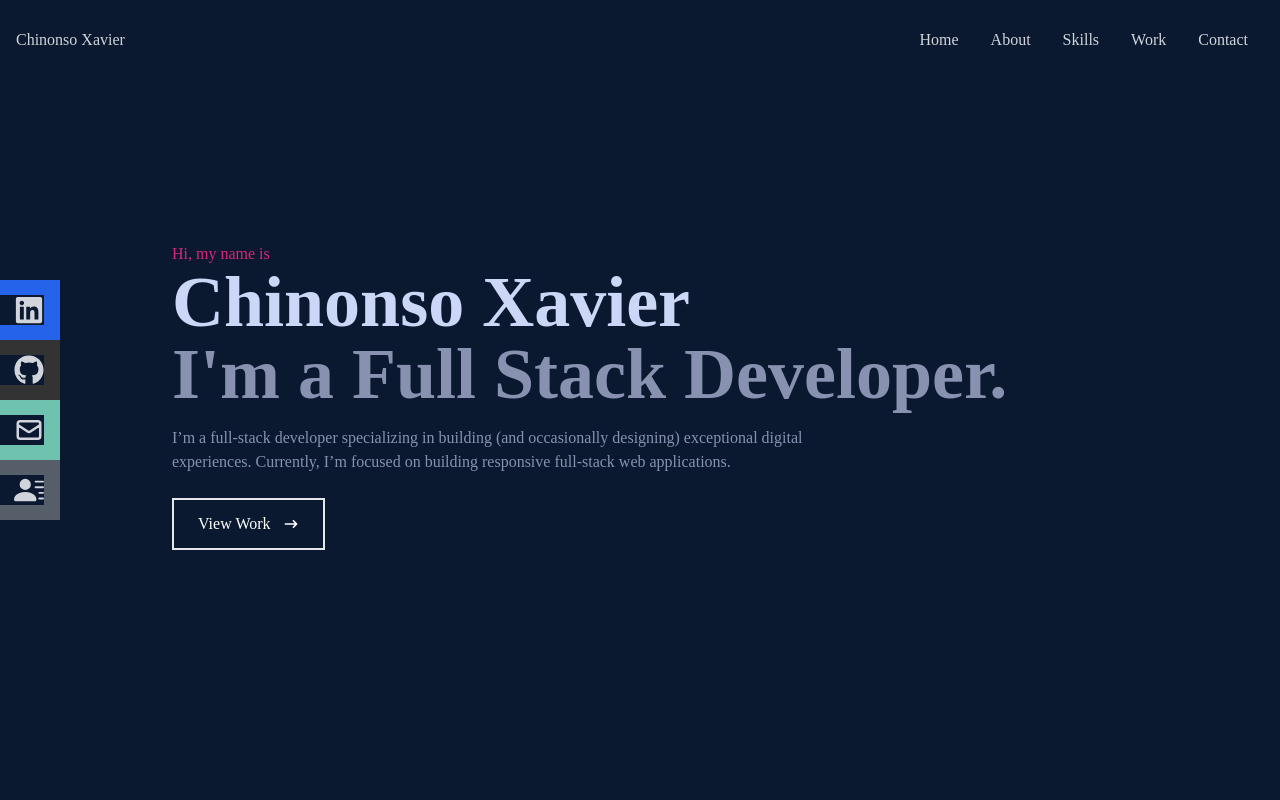
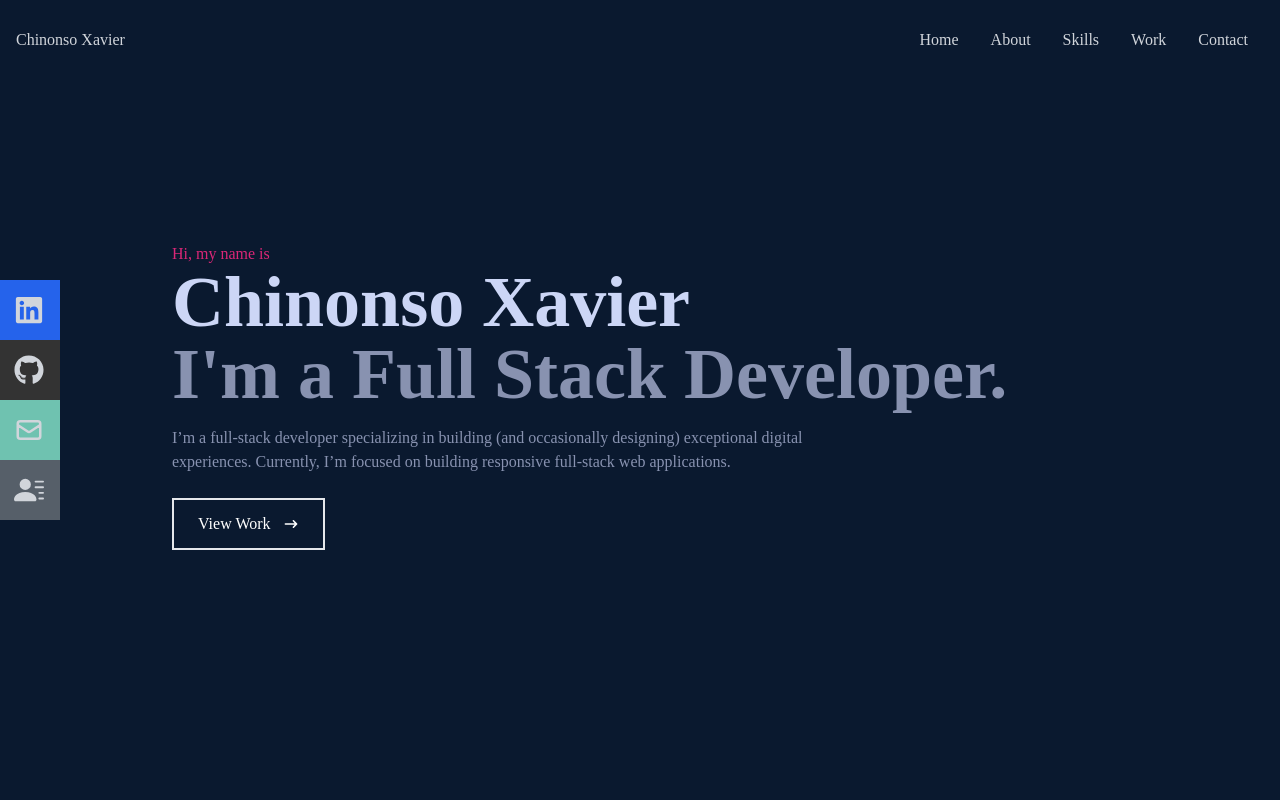
Before and after one commit to chinonsoxavier/portfolio, a React (Create React App) app: page / in a window 1280 px wide. Shown: the top 800 px of the page. Built offline with nearby package versions, Linux system fonts and the light colour scheme.

Commit message:
Update index.css

```diff
--- a/src/index.css
+++ b/src/index.css
@@ -12,10 +12,6 @@
     @apply px-4;
     @apply cursor-pointer;
   }
-}
-
-*{
-  background-color: #0a192f;
 }
 
 .content-div {
```
